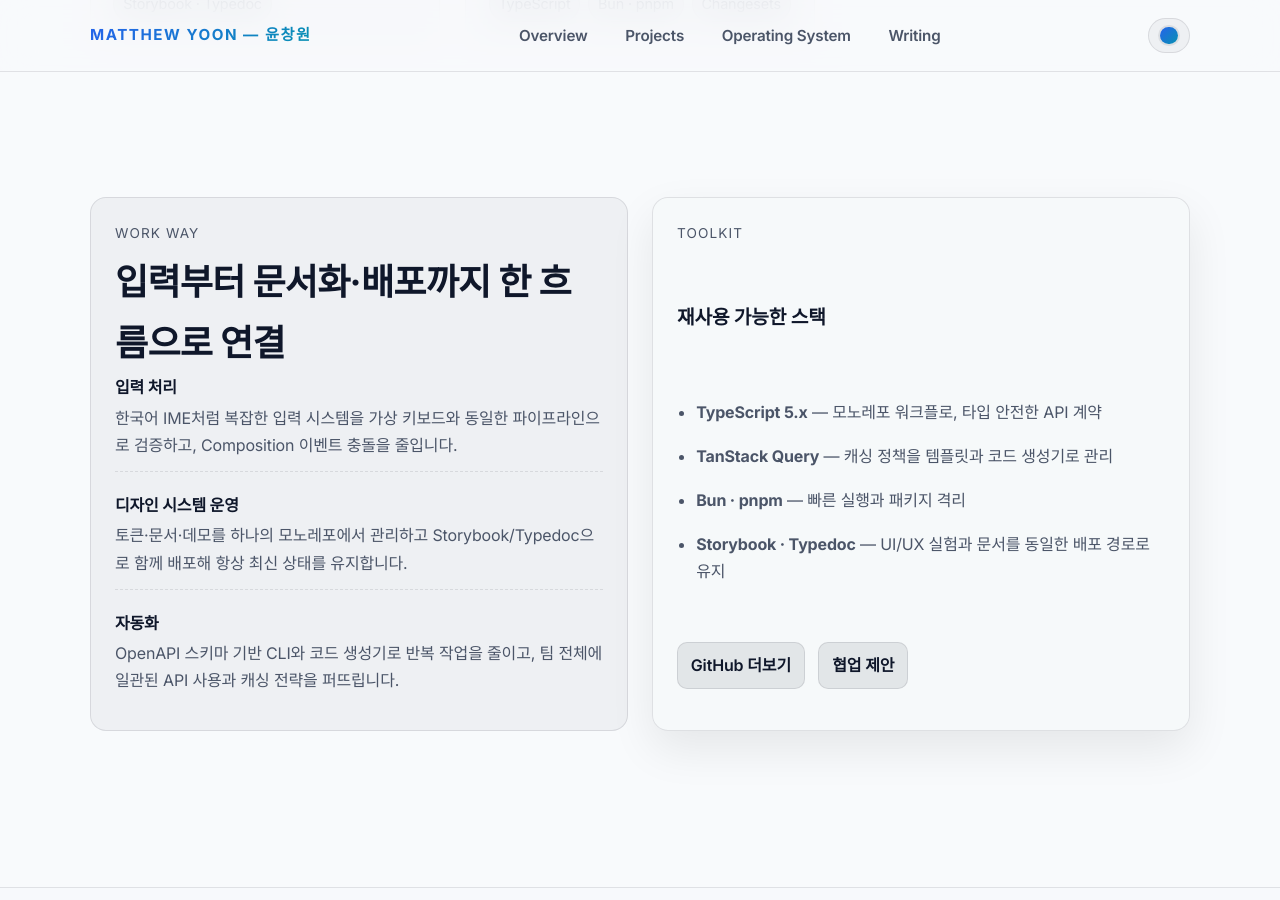
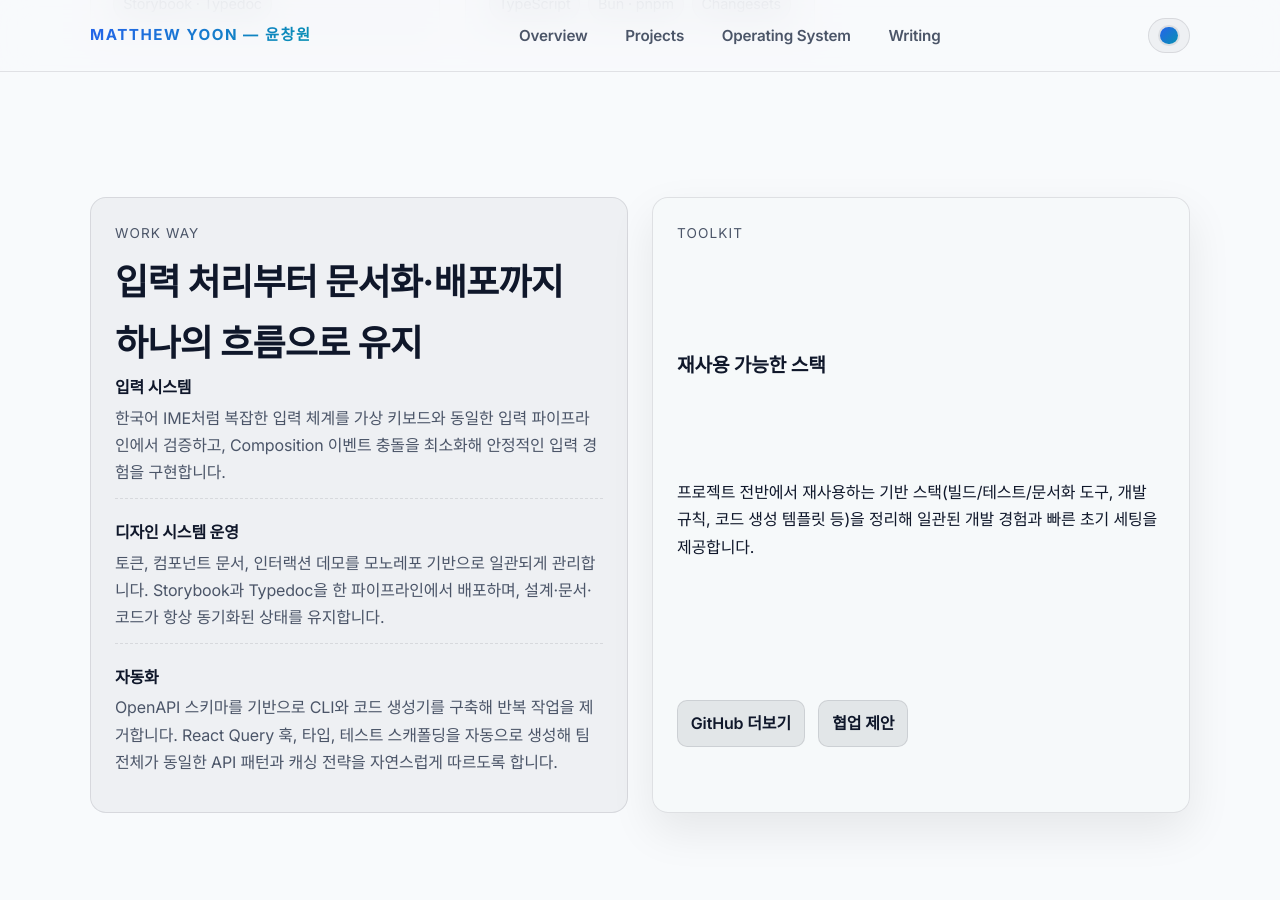
Before and after one commit to uiwwsw/uiwwsw.github.io, a Jekyll site: the page built from index.markdown, in a window 1280 px wide and 900 px high, scrolled down 1906 px. Built offline with Jekyll 4.4.1, drawn with Linux system fonts in a browser that asks for light colours; nearby versions of some CDN libraries.

Commit message:
Update workflow descriptions

```diff
--- a/index.markdown
+++ b/index.markdown
@@ -179,31 +179,26 @@ full_bleed: true
   <div class="container grid-two">
     <div class="surface-block">
       <p class="section__eyebrow">Work way</p>
-      <h2 id="pipeline-heading" class="section__title">입력부터 문서화·배포까지 한 흐름으로 연결</h2>
+      <h2 id="pipeline-heading" class="section__title">입력 처리부터 문서화·배포까지 하나의 흐름으로 유지</h2>
       <ul class="timeline" aria-label="작업 루틴">
         <li class="timeline__item">
-          <p class="timeline__title">입력 처리</p>
-          <p class="timeline__desc">한국어 IME처럼 복잡한 입력 시스템을 가상 키보드와 동일한 파이프라인으로 검증하고, Composition 이벤트 충돌을 줄입니다.</p>
+          <p class="timeline__title">입력 시스템</p>
+          <p class="timeline__desc">한국어 IME처럼 복잡한 입력 체계를 가상 키보드와 동일한 입력 파이프라인에서 검증하고, Composition 이벤트 충돌을 최소화해 안정적인 입력 경험을 구현합니다.</p>
         </li>
         <li class="timeline__item">
           <p class="timeline__title">디자인 시스템 운영</p>
-          <p class="timeline__desc">토큰·문서·데모를 하나의 모노레포에서 관리하고 Storybook/Typedoc으로 함께 배포해 항상 최신 상태를 유지합니다.</p>
+          <p class="timeline__desc">토큰, 컴포넌트 문서, 인터랙션 데모를 모노레포 기반으로 일관되게 관리합니다. Storybook과 Typedoc을 한 파이프라인에서 배포하며, 설계·문서·코드가 항상 동기화된 상태를 유지합니다.</p>
         </li>
         <li class="timeline__item">
           <p class="timeline__title">자동화</p>
-          <p class="timeline__desc">OpenAPI 스키마 기반 CLI와 코드 생성기로 반복 작업을 줄이고, 팀 전체에 일관된 API 사용과 캐싱 전략을 퍼뜨립니다.</p>
+          <p class="timeline__desc">OpenAPI 스키마를 기반으로 CLI와 코드 생성기를 구축해 반복 작업을 제거합니다. React Query 훅, 타입, 테스트 스캐폴딩을 자동으로 생성해 팀 전체가 동일한 API 패턴과 캐싱 전략을 자연스럽게 따르도록 합니다.</p>
         </li>
       </ul>
     </div>
     <div class="stack">
       <p class="section__eyebrow">Toolkit</p>
       <h3 class="stack__title">재사용 가능한 스택</h3>
-      <ul class="stack__list">
-        <li><strong>TypeScript 5.x</strong> — 모노레포 워크플로, 타입 안전한 API 계약</li>
-        <li><strong>TanStack Query</strong> — 캐싱 정책을 템플릿과 코드 생성기로 관리</li>
-        <li><strong>Bun · pnpm</strong> — 빠른 실행과 패키지 격리</li>
-        <li><strong>Storybook · Typedoc</strong> — UI/UX 실험과 문서를 동일한 배포 경로로 유지</li>
-      </ul>
+      <p class="stack__desc">프로젝트 전반에서 재사용하는 기반 스택(빌드/테스트/문서화 도구, 개발 규칙, 코드 생성 템플릿 등)을 정리해 일관된 개발 경험과 빠른 초기 세팅을 제공합니다.</p>
       <div class="card-footer">
         <a class="link-pill" href="https://github.com/uiwwsw" target="_blank" rel="noopener">GitHub 더보기</a>
         <a class="link-pill" href="mailto:uiwwsw@gmail.com">협업 제안</a>
```
